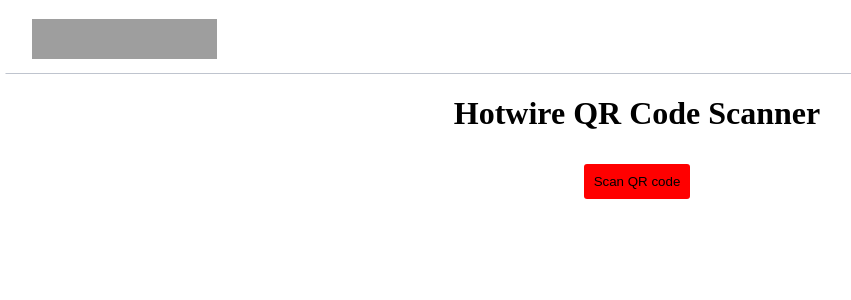
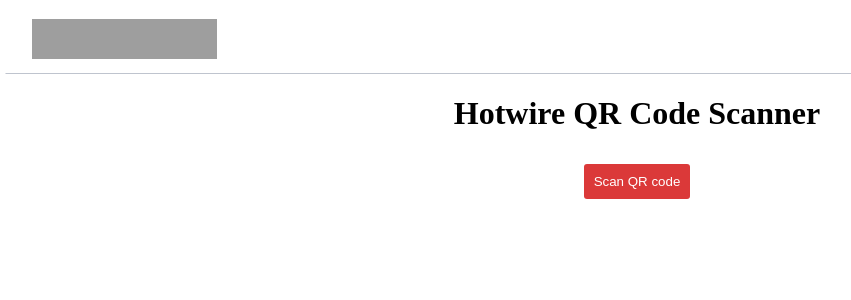
Before and after one commit to priyanka051222/hackathon2020, a React (Create React App) app: page / in a window 1280 px wide. Shown: the top 300 px of the page, without its empty margins (3-854 px from the left). Built offline with nearby package versions, Linux system fonts and the light colour scheme; grey boxes are pictures that could not be loaded.

Commit message:
CSS improvements

```diff
--- a/src/styles.css
+++ b/src/styles.css
@@ -95,7 +95,8 @@
 button {
   margin: 10px 0;
   padding: 10px;
-  background: red;
+  background: #db3939;
+  color: #ffffff;
   border: none;
   border-radius: 3px;
 }
```
